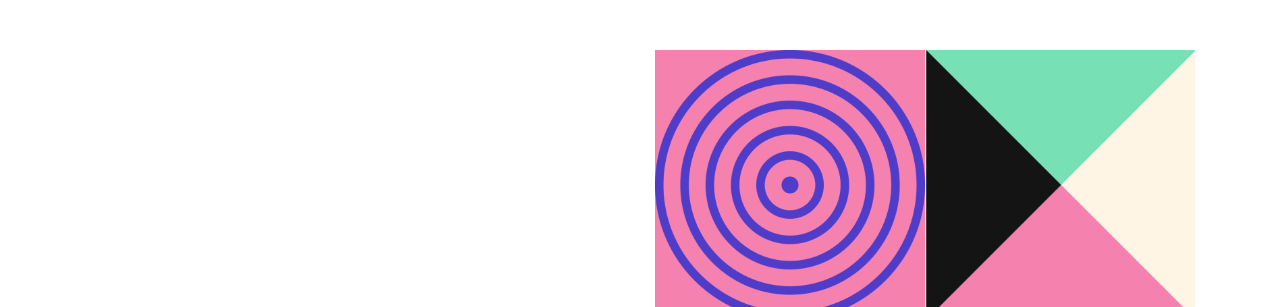
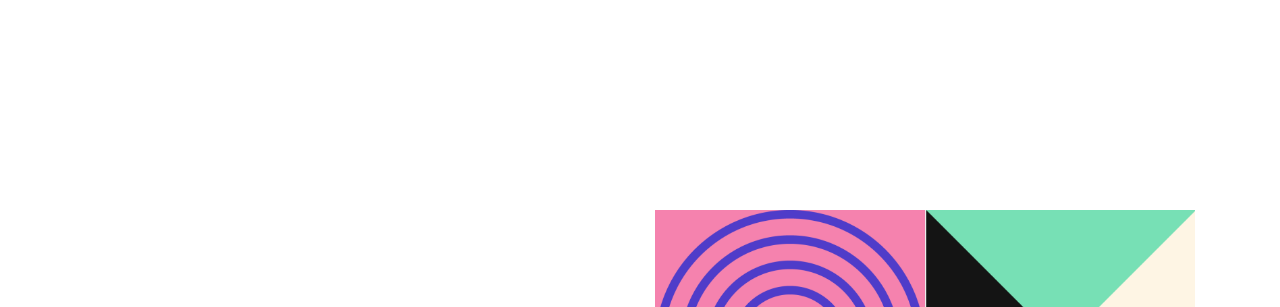
Before and after one commit to daniellanner/daniellanner.github.io, a plain HTML site: page index.html in a window 1280 px wide. Shown: the part 185-492 px from the top of the page. Drawn offline with Linux system fonts and the light colour scheme.

Commit message:
Updated vertical alignment

```diff
--- a/css/main.css
+++ b/css/main.css
@@ -2438,10 +2438,11 @@ body.mobile-nav-active #mobile-nav-toggle {
 /*-------- Start Banner Area ------------*/
 .banner-area {
   background: #fff;
+  vertical-align: middle;
 }
 
 .banner-area .fullscreen {
-  height: 640px !important;
+  height: 100vh !important;
 }
 
 .banner-left h6 {
```
